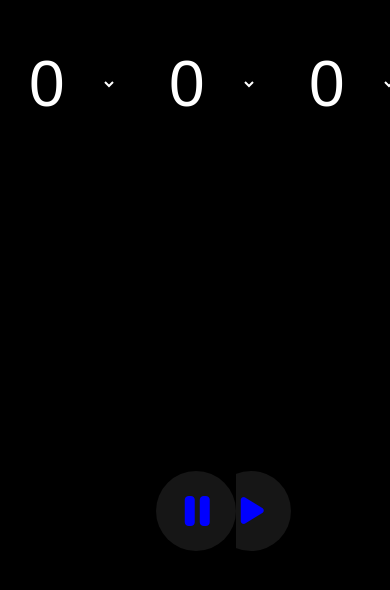
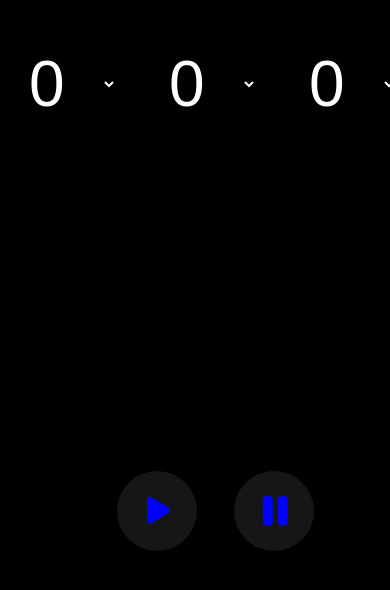
Before and after one commit to nironwp/stopwatch, a plain HTML site: page index.html in a window 390 px wide. Shown: the part 124-714 px from the top of the page. Drawn offline with nearby package versions, Linux system fonts and the light colour scheme; files that its build step writes are made by us from their sources.

Commit message:
Update style_2.scss

```diff
--- a/style_2.scss
+++ b/style_2.scss
@@ -161,6 +161,15 @@ $white:white;
 }
 
 @media screen and (max-width:540px) {
+     .btn{
+          left: 30%;
+     }
+     .btn-stop{
+          left: 30%;
+     }
+     .btn_pause_1{
+          left: 60%;
+     }
      #display_2{
           display: flex;
           margin-top: 10rem;
```
